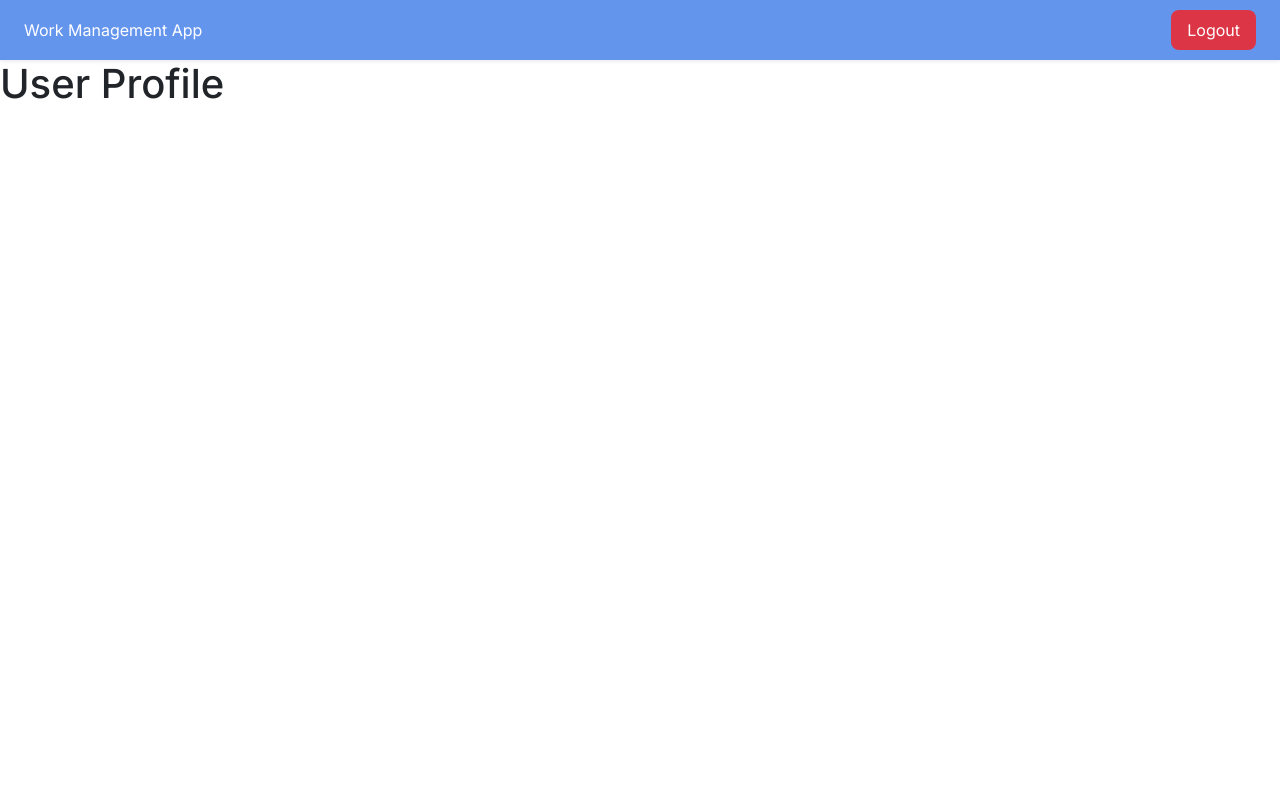
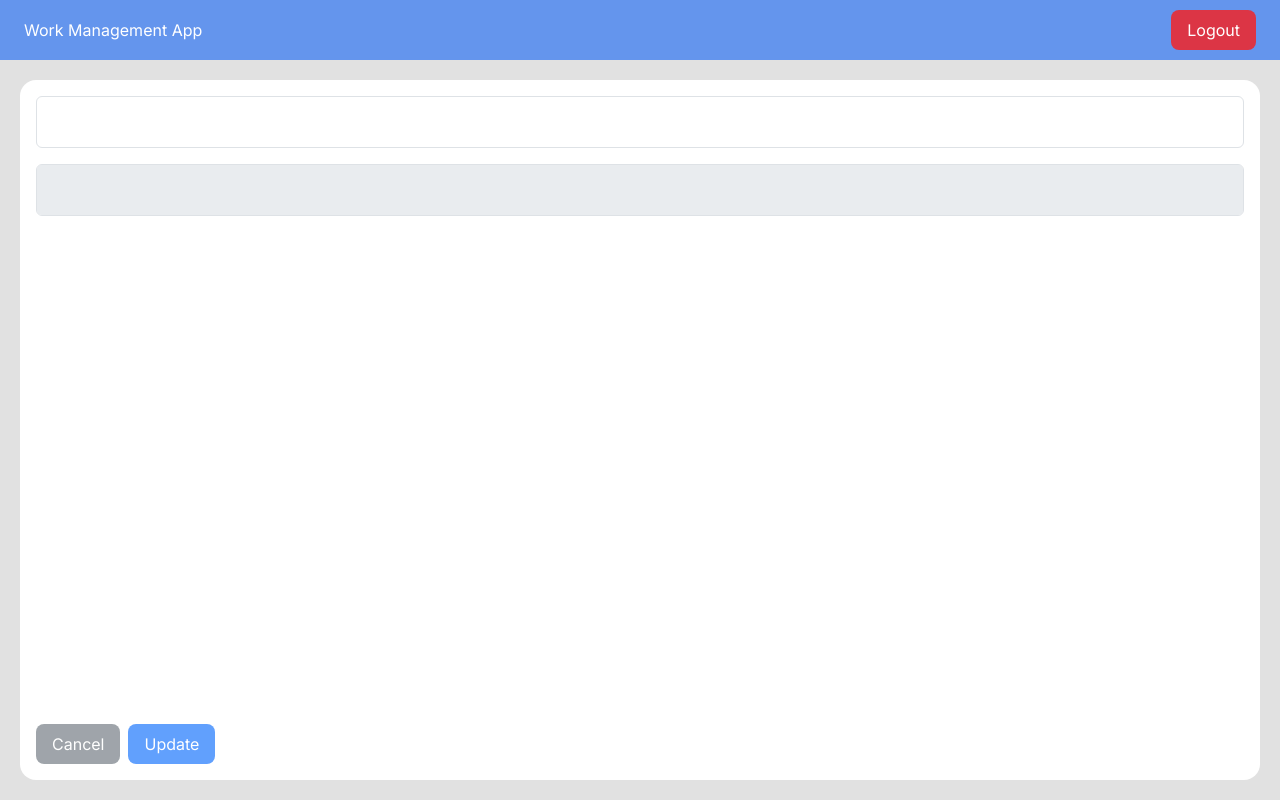
Before and after one commit to ankanuj/work-management-app, an Angular app: page /user-profile in a window 1280 px wide. Built offline with nearby package versions, Linux system fonts and the light colour scheme; sample sign-in values are in the browser's storage.

Commit message:
User can update name now and synched to local storage

```diff
--- a/src/app/core/services/auth.service.ts
+++ b/src/app/core/services/auth.service.ts
@@ -71,4 +71,16 @@ export class AuthService{
   isLoggedIn(): boolean{
     return !!localStorage.getItem('loggedInUser');
   }
+  updateUser(user : User){
+    this.users = this.getUsers();
+    const updateUs = this.users.find(u => u.email === user.email);
+    if(updateUs){
+      updateUs.name = user.name;
+      this.saveLoggedInUser;
+    }
+    if(this.currentUser){
+      this.currentUser.name = user.name;
+      this.saveLoggedInUser();
+    }
+  }
 }
--- a/src/app/main-layout/main-layout/main-layout.component.ts
+++ b/src/app/main-layout/main-layout/main-layout.component.ts
@@ -20,9 +20,11 @@ export class MainLayoutComponent {
   currentUser: User | null =null;
 
   ngOnInit(){
+    this.refreshUser();
+  }
+  refreshUser(){
     this.currentUser = this.authService.getLoggedInUsers();
   }
-
   goToUserProfile(){
     this.router.navigate(['/user-profile']);
   }
--- a/src/app/tasks/components/view-edit-task/view-edit-task.component.html
+++ b/src/app/tasks/components/view-edit-task/view-edit-task.component.html
@@ -5,14 +5,14 @@
             <!-- <span>{{task.title}}</span> -->
         </div>
         <div class="moTaskFieldBox">
-            <select [(ngModel)]="editableTask.priority"]>
+            <select [(ngModel)]="editableTask.priority">
                 <option [ngValue]="priority.low">Low</option>
                 <option [ngValue]="priority.medium">Medium</option>
                 <option [ngValue]="priority.high">High</option>
             </select>
         </div>
         <div class="moTaskFieldBox">
-            <select [(ngModel)]="editableTask.status"]>
+            <select [(ngModel)]="editableTask.status">
                 <option [ngValue]="status.todo">Todo</option>
                 <option [ngValue]="status.inProgress">In Progress</option>
                 <option [ngValue]="status.done">Done</option>
--- a/src/app/user/user-profile/user-profile.component.css
+++ b/src/app/user/user-profile/user-profile.component.css
@@ -0,0 +1,21 @@
+.userProfileContainer{
+    background-color: #e1e1e1;
+    padding: 20px;
+}
+.userProfileBody{
+    background-color: #fff;
+    border-radius: 16px;
+    padding: 16px;
+    display: flex;
+    flex-direction: column;
+    row-gap: 24px;
+}
+.userDetails{
+    display: flex;
+    flex-direction: column;
+    row-gap: 16px;
+}
+.formField{
+    min-height: 52px;
+    height: 52px;
+}
--- a/src/app/user/user-profile/user-profile.component.html
+++ b/src/app/user/user-profile/user-profile.component.html
@@ -1,5 +1,17 @@
-<div>
-    <h1>User Profile</h1>
-    <h3 *ngIf="currentUser">{{currentUser.name}}</h3>
-    <h3 *ngIf="currentUser">{{currentUser.email}}</h3>
+<div class="w-100 h-100 userProfileContainer d-flex">
+    <div class="flex-1 userProfileBody d-flex">
+        <div class="userDetails flex-1">
+            <ng-container *ngIf="updateUser">
+                <input [(ngModel)]="updateUser.name" name="name" class="form-control formField" type="text"/>
+                <input [(ngModel)]="updateUser.email" name="email" class="form-control formField" disabled type="email"/>
+            </ng-container>
+            <!-- <p class="strong m-0">Change Password</p>
+            <input [(ngModel)]="newPassword" name="password" class="form-control formField" type="password" placeholder="New Password" />
+            <input [(ngModel)]="cfmPassword" name="confirm password" class="form-control formField" type="password" placeholder="Confirm Password"/> -->
+        </div>
+        <div class="d-flex gap-2 btnContainer flex-end">
+            <button class="btn btn-secondary" (click)="cancel()" [disabled]="!isDirty">Cancel</button>
+            <button class="btn btn-primary" (click)="update()" [disabled]="!isDirty">Update</button>
+        </div>
+    </div>
 </div>
--- a/src/app/user/user-profile/user-profile.component.ts
+++ b/src/app/user/user-profile/user-profile.component.ts
@@ -17,8 +17,28 @@ export class UserProfileComponent {
     private authService: AuthService
   ){}
   currentUser: User | null = null;
+  updateUser: User | null = null;
+  newPassword: string = '';
+  cfmPassword: string = '';
 
   ngOnInit(){
+    this.refreshUser();
+    this.updateUser = structuredClone(this.currentUser);
+  }
+  get isDirty() : boolean {
+    return JSON.stringify(this.currentUser) !== JSON.stringify(this.updateUser);
+  }
+  refreshUser(){
     this.currentUser = this.authService.getLoggedInUsers();
   }
+  update(){
+    if(!this.updateUser?.name.trim()){
+      return alert('Name Can Not Be Empty');
+    }
+    this.authService.updateUser(this.updateUser);
+    this.refreshUser();
+  }
+  cancel(){
+    this.updateUser = structuredClone(this.currentUser);
+  }
 }
```
